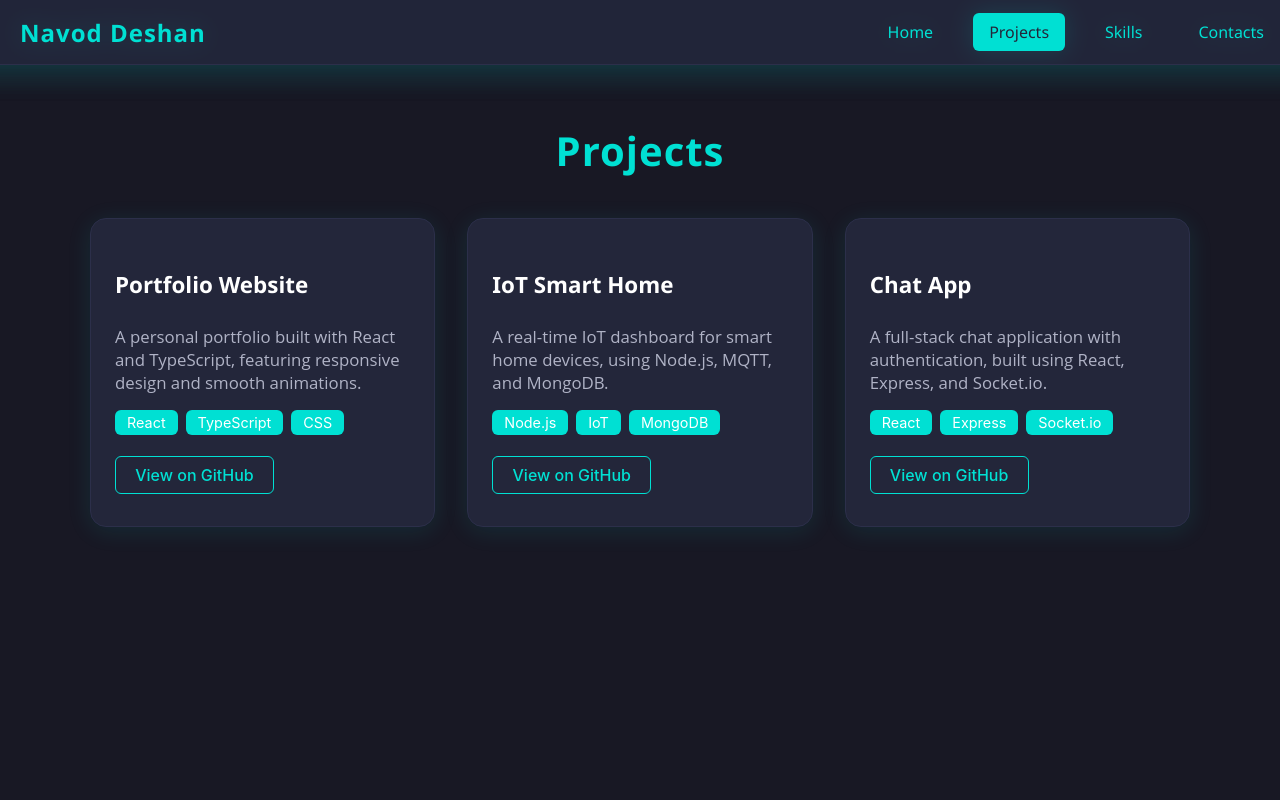
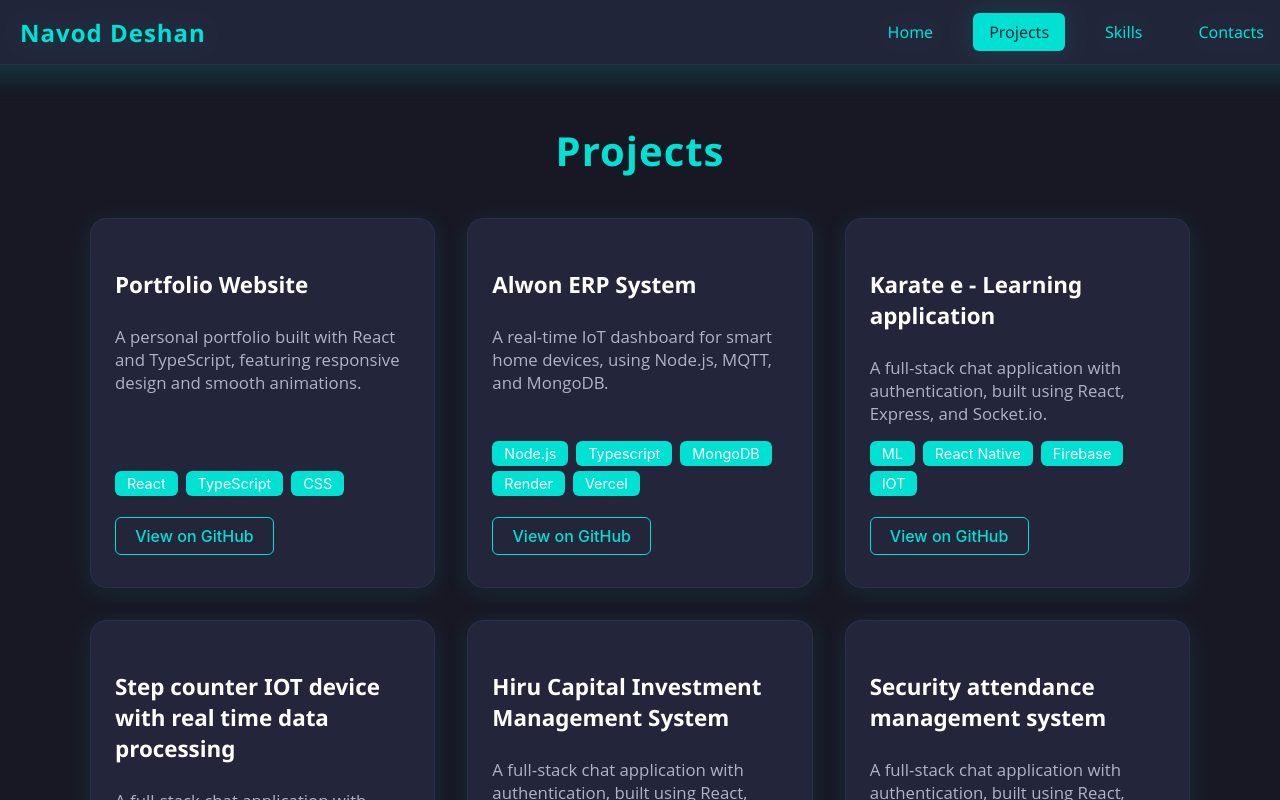
Before and after one commit to NavodDeshan09/Navod-Deshan-Portfolio-, a React (Create React App) app in the folder navoddeshan/: page /projects in a window 1280 px wide. Shown: the top 800 px of the page. Built offline with nearby package versions, Linux system fonts and the light colour scheme.

Commit message:
update links

```diff
--- a/navoddeshan/src/css/contacts.css
+++ b/navoddeshan/src/css/contacts.css
@@ -134,8 +134,63 @@
   padding: 1.5rem 0;
 }
 
-/* Responsive Styles */
+/* Google Map section */
+.contacts-map-section {
+  margin: 3rem auto 0 auto;
+  max-width: 600px;
+  background: var(--card-bg, #23263a);
+  border-radius: 14px;
+  box-shadow: 0 4px 24px rgba(0,0,0,0.10);
+  border: 1.5px solid var(--card-border, #2c2f4a);
+  padding: 2rem 1.5rem;
+}
+
+.contacts-map-section h2 {
+  color: var(--primary, #00e0d3);
+  text-align: center;
+  margin-bottom: 1.2rem;
+  font-size: 1.4rem;
+  font-family: 'Montserrat', 'Segoe UI', Arial, sans-serif;
+}
+
+.contacts-map-embed {
+  width: 100%;
+  height: 300px;
+  border-radius: 12px;
+  overflow: hidden;
+}
+
+/* Align feedback and map side by side on desktop */
+.contacts-flex-row {
+  display: flex;
+  gap: 2rem;
+  justify-content: center;
+  align-items: flex-start;
+  margin: 3rem auto 0 auto;
+  max-width: 1100px;
+  width: 100%;
+}
+
+.feedback-form-section,
+.contacts-map-section {
+  flex: 1 1 350px;
+  min-width: 280px;
+  max-width: 500px;
+}
+
+/* Stack vertically on mobile */
 @media (max-width: 900px) {
+  .contacts-flex-row {
+    flex-direction: column;
+    gap: 1.5rem;
+    align-items: stretch;
+    max-width: 98vw;
+  }
+  .feedback-form-section,
+  .contacts-map-section {
+    max-width: 100%;
+    min-width: 0;
+  }
   .contacts-list {
     gap: 1.2rem;
   }
--- a/navoddeshan/src/pages/Contacts.tsx
+++ b/navoddeshan/src/pages/Contacts.tsx
@@ -11,31 +11,31 @@ const contactMethods = [
 	{
 		type: "LinkedIn",
 		value: "linkedin.com/in/navoddeshan",
-    link: "https://linkedin.com/in/navoddeshan",
+		link: "www.linkedin.com/in/navod-deshan-wickramaarachchi-b74666215",
 		icon: "🔗",
 	},
 	{
 		type: "GitHub",
 		value: "github.com/navoddeshan",
-    link: "https://github.com/navoddeshan",
+		link: "https://github.com/NavodDeshan",
 		icon: "🐙",
 	},
 	{
 		type: "Facebook",
 		value: "facebook.com/navoddeshan",
-    link: "https://facebook.com/navoddeshan",
+		link: "https://www.facebook.com/navod.deshan.39",
 		icon: "📘",
 	},
 	{
 		type: "Instagram",
 		value: "instagram.com/navoddeshan",
-    link: "https://instagram.com/navoddeshan",
+		link: "https://www.instagram.com/i__shaggy_/",
 		icon: "📸",
 	},
 	{
 		type: "WhatsApp",
-    value: "+94 77 123 4567",
-    link: "https://wa.me/94771234567",
+		value: "+94 70 433 1921",
+		link: "https://wa.me/94704331921",
 		icon: "💬",
 	},
 ];
@@ -44,7 +44,9 @@ const Contacts: React.FC = () => {
 	const [form, setForm] = useState({ name: "", email: "", message: "" });
 	const [submitted, setSubmitted] = useState(false);
 
-  const handleChange = (e: React.ChangeEvent<HTMLInputElement | HTMLTextAreaElement>) => {
+	const handleChange = (
+		e: React.ChangeEvent<HTMLInputElement | HTMLTextAreaElement>
+	) => {
 		setForm({ ...form, [e.target.name]: e.target.value });
 	};
 
@@ -67,7 +69,11 @@ const Contacts: React.FC = () => {
 						rel="noopener noreferrer"
 						key={method.type}
 					>
-            <span className="contact-icon" role="img" aria-label={method.type + " icon"}>
+						<span
+							className="contact-icon"
+							role="img"
+							aria-label={method.type + " icon"}
+						>
 							{method.icon}
 						</span>
 						<div>
@@ -77,10 +83,13 @@ const Contacts: React.FC = () => {
 					</a>
 				))}
 			</div>
+			<div className="contacts-flex-row">
 				<div className="feedback-form-section">
 					<h2>Send Feedback</h2>
 					{submitted ? (
-          <div className="feedback-success">Thank you for your feedback!</div>
+						<div className="feedback-success">
+							Thank you for your feedback!
+						</div>
 					) : (
 						<form className="feedback-form" onSubmit={handleSubmit}>
 							<input
@@ -111,6 +120,22 @@ const Contacts: React.FC = () => {
 						</form>
 					)}
 				</div>
+				<div className="contacts-map-section">
+					<h2>My Location</h2>
+					<div className="contacts-map-embed">
+						<iframe
+							title="Google Map"
+							src="https://www.google.com/maps/embed?pb=!1m18!1m12!1m3!1d126743.72637298244!2d79.773993!3d6.927079!2m3!1f0!2f0!3f0!3m2!1i1024!2i768!4f13.1!3m3!1m2!1s0x3ae2595b1b1b1b1b%3A0x1b1b1b1b1b1b1b1b!2sColombo%2C%20Sri%20Lanka!5e0!3m2!1sen!2slk!4v1694950000000!5m2!1sen!2slk"
+							width="100%"
+							height="300"
+							style={{ border: 0, borderRadius: "12px" }}
+							allowFullScreen={true}
+							loading="lazy"
+							referrerPolicy="no-referrer-when-downgrade"
+						></iframe>
+					</div>
+				</div>
+			</div>
 		</section>
 	);
 };
--- a/navoddeshan/src/pages/Projects.tsx
+++ b/navoddeshan/src/pages/Projects.tsx
@@ -6,20 +6,36 @@ const projects = [
   {
     title: "Portfolio Website",
     description: "A personal portfolio built with React and TypeScript, featuring responsive design and smooth animations.",
-    link: "https://github.com/your-github/portfolio",
+    link: "https://github.com/NavodDeshan09/Navod-Deshan-Portfolio-",
     tags: ["React", "TypeScript", "CSS"],
   },
   {
-    title: "IoT Smart Home",
+    title: "Alwon ERP System",
     description: "A real-time IoT dashboard for smart home devices, using Node.js, MQTT, and MongoDB.",
-    link: "https://github.com/your-github/iot-smart-home",
-    tags: ["Node.js", "IoT", "MongoDB"],
+    link: "https://github.com/minduleeWick/Alwon",
+    tags: ["Node.js", "Typescript", "MongoDB", "Render", "Vercel"],
   },
   {
-    title: "Chat App",
+    title: "Karate e - Learning application ",
     description: "A full-stack chat application with authentication, built using React, Express, and Socket.io.",
-    link: "https://github.com/your-github/chat-app",
-    tags: ["React", "Express", "Socket.io"],
+    link: "https://github.com/NavodDeshan/Smart-Karate-E-Learning-System-",
+    tags: ["ML", "React Native", "Firebase", "IOT"],
+  },
+   {
+    title: "Step counter IOT device with real time data processing",
+    description: "A full-stack chat application with authentication, built using React, Express, and Socket.io.",
+    tags: ["MQTT", "Node red", "Arduino"],
+  },
+ {
+    title: "Hiru Capital Investment Management System",
+    description: "A full-stack chat application with authentication, built using React, Express, and Socket.io.",
+    link: "https://github.com/NavodDeshan/Hiru-Captial-Investment",
+    tags: ["React", "Express", "Node.js", "MongoDB", "Netllyfy", "Render"],
+  },
+  {
+    title: "Security attendance management system",
+    description: "A full-stack chat application with authentication, built using React, Express, and Socket.io.",
+    tags: [".Net core", "Entity frame work", "Bitbucket"],
   },
 ];
 
```
Lines whose indentation alone changed are shown as unchanged.
